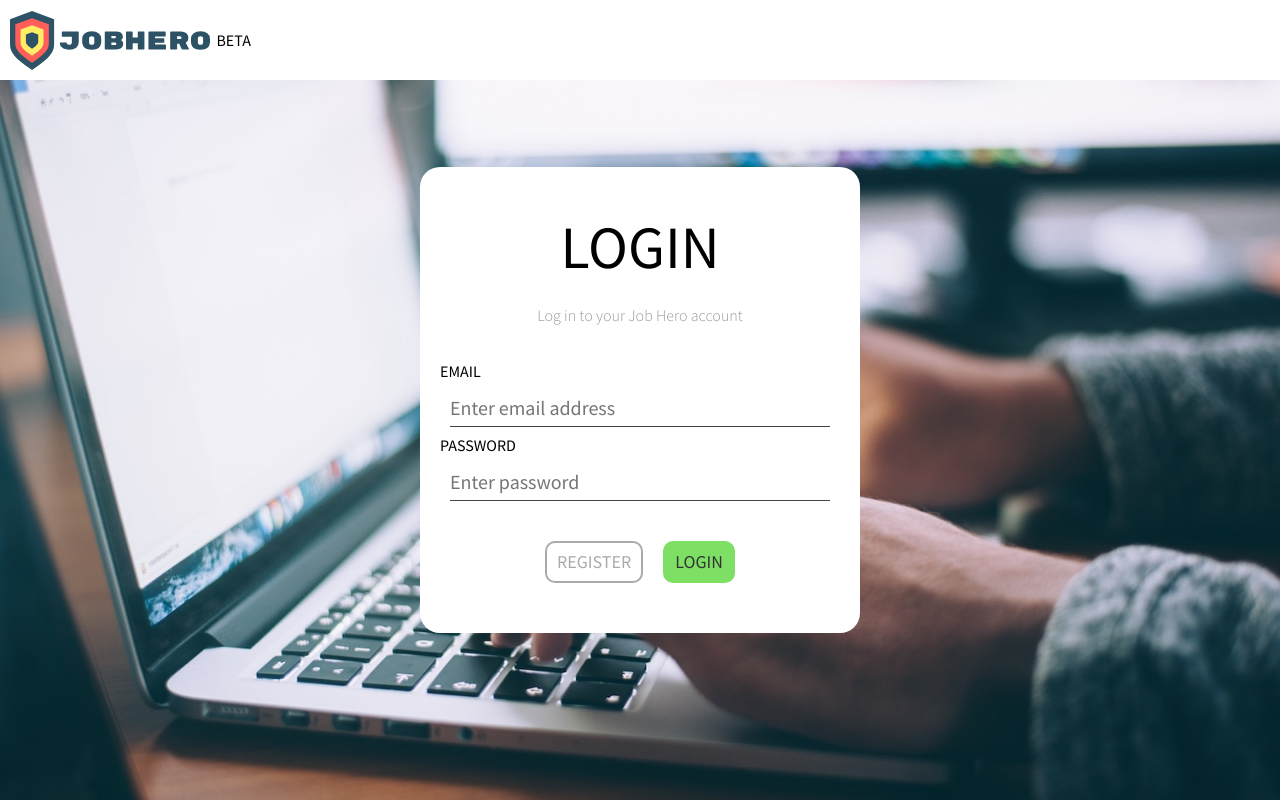
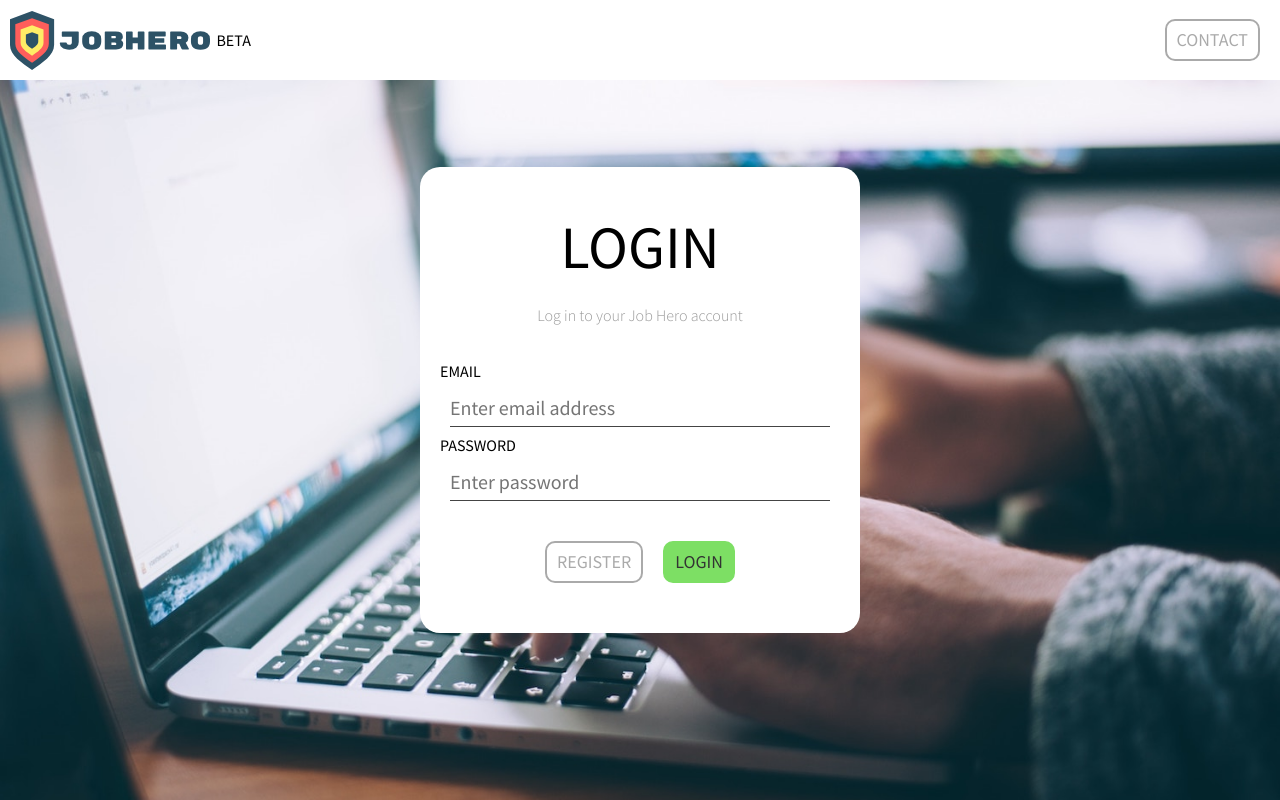
Before and after one commit to vfulco/app.jobhero.org, a React (Create React App) app: page /login in a window 1280 px wide. Built offline with nearby package versions, Linux system fonts and the light colour scheme.

Commit message:
adding a contact button in header

```diff
--- a/src/components/header/index.js
+++ b/src/components/header/index.js
@@ -64,6 +64,11 @@ class Header extends React.Component {
                 </button>
               </div>
             }
+            <div>
+              <a href="mailto:info@jobhero.org">
+                <ButtonText text="CONTACT"/>
+              </a>
+            </div>
             {this.state.authenticated &&
               <div>
                 <button onClick={this.handleLogout.bind(this)}>
```
